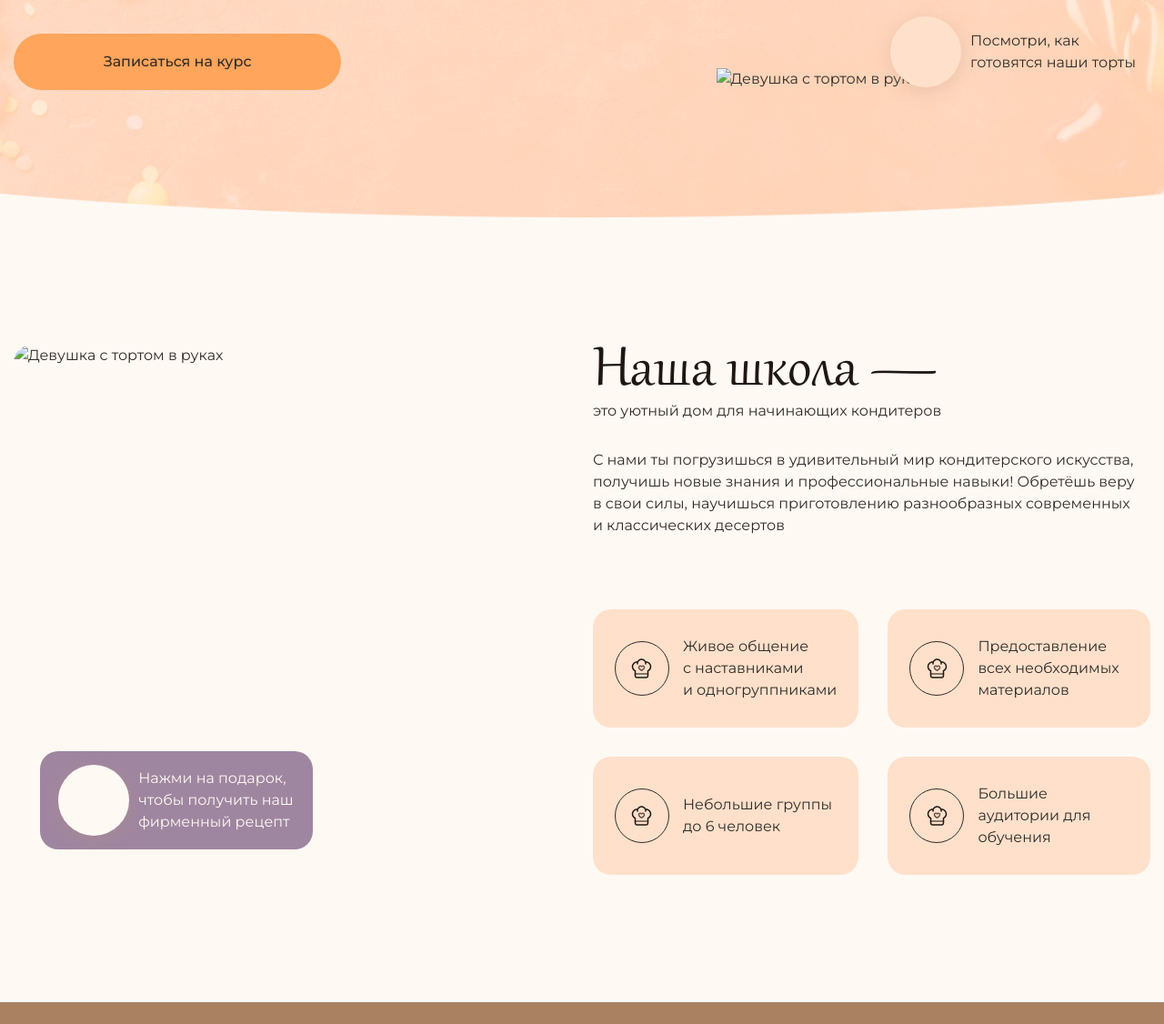
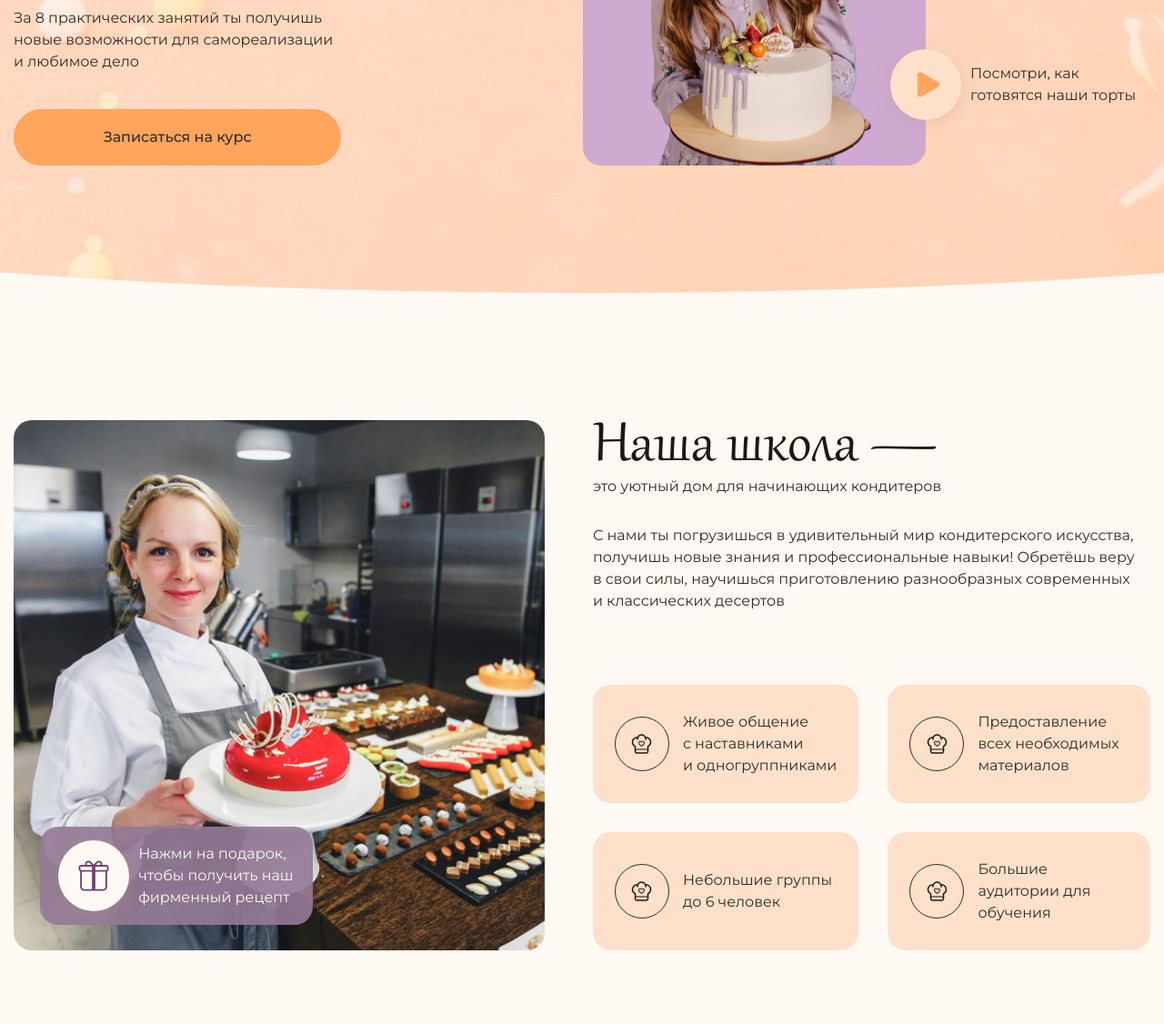
Before and after one commit to goreloff1999/Homework, a plain HTML site: page wake-bake/index.html in a window 1280 px wide. Shown: the part 397-1523 px from the top of the page at 91% size. Drawn offline with Linux system fonts and the light colour scheme; the site is published under a folder, as on GitHub Pages, so addresses that start at the root find nothing.

Commit message:
Update index.html

```diff
--- a/wake-bake/index.html
+++ b/wake-bake/index.html
@@ -76,18 +76,18 @@
                             <div class="hero__img-control hero__img-control--mobile">
                                 <a class="hero__img-button" data-fslightbox
                                     href="/Исходники для макета Wake&Bake/тортик.mp4" href="#">
-                                    <img src="/img/icons/play.svg" alt="">
+                                    <img src="img/icons/play.svg" alt="">
                                 </a>
                                 Посмотри, как готовятся наши торты
                             </div>
                             <a class="hero__button button" href="#">Записаться на курс</a>
                         </div>
                         <div class="hero__img">
-                            <img src="/img/content/girl.png" alt="Девушка с тортом в руках">
+                            <img src="img/content/girl.png" alt="Девушка с тортом в руках">
                             <div class="hero__img-control">
                                 <a class="hero__img-button" data-fslightbox="1"
                                     href="/Исходники для макета Wake&Bake/тортик.mp4" href="#">
-                                    <img src="/img/icons/play.svg" alt="">
+                                    <img src="img/icons/play.svg" alt="">
                                 </a>
                                 Посмотри, как готовятся наши торты
                             </div>
@@ -102,10 +102,10 @@
                 <div class="container">
                     <div class="about__inner">
                         <div class="about__img">
-                            <img src="/img/content/girl-2.jpg" alt="Девушка с тортом в руках">
+                            <img src="img/content/girl-2.jpg" alt="Девушка с тортом в руках">
                             <div class="about__img-control">
                                 <a class="about__img-button" href="#">
-                                    <img src="/img/icons/gift.svg" alt="">
+                                    <img src="img/icons/gift.svg" alt="">
                                 </a>
                                 Нажми на подарок, чтобы получить наш фирменный рецепт
                             </div>
@@ -299,4 +299,5 @@
     <script src="js/main.js"></script>
 </body>
 
+
 </html>
```
